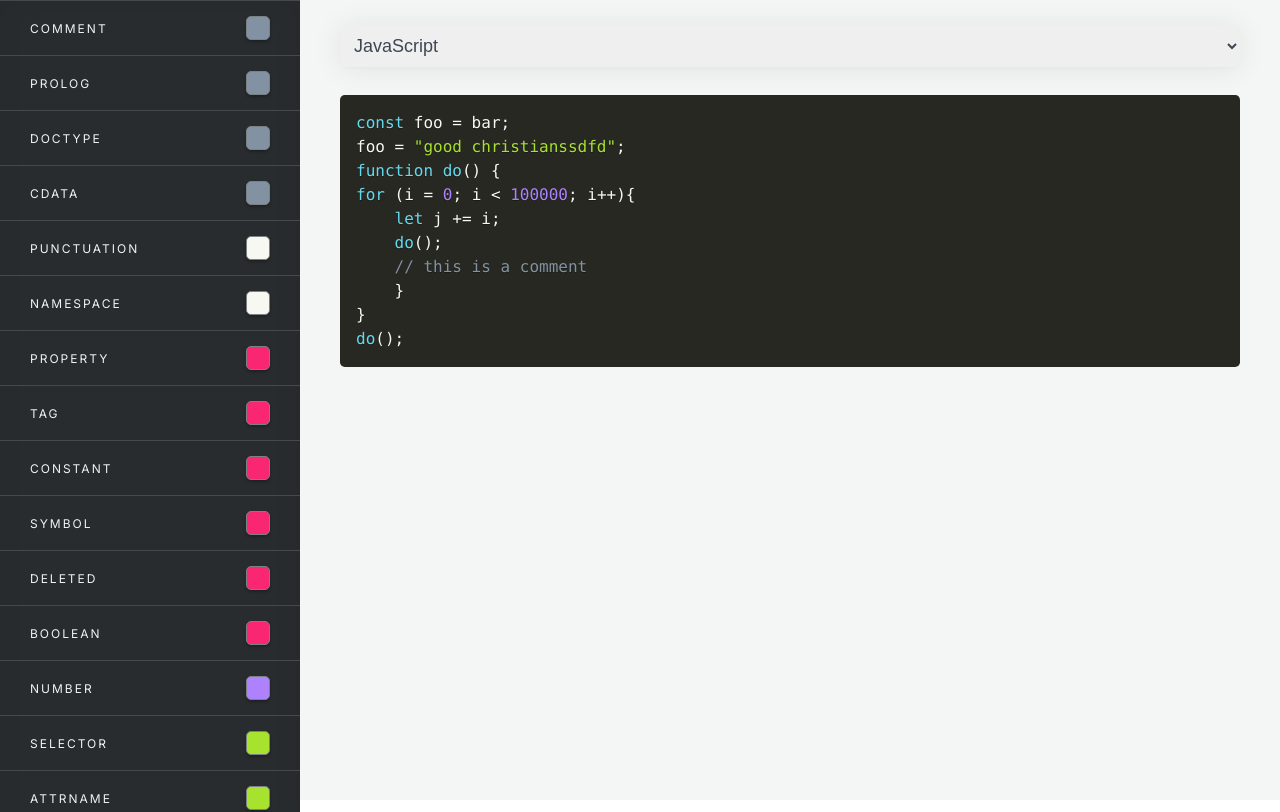
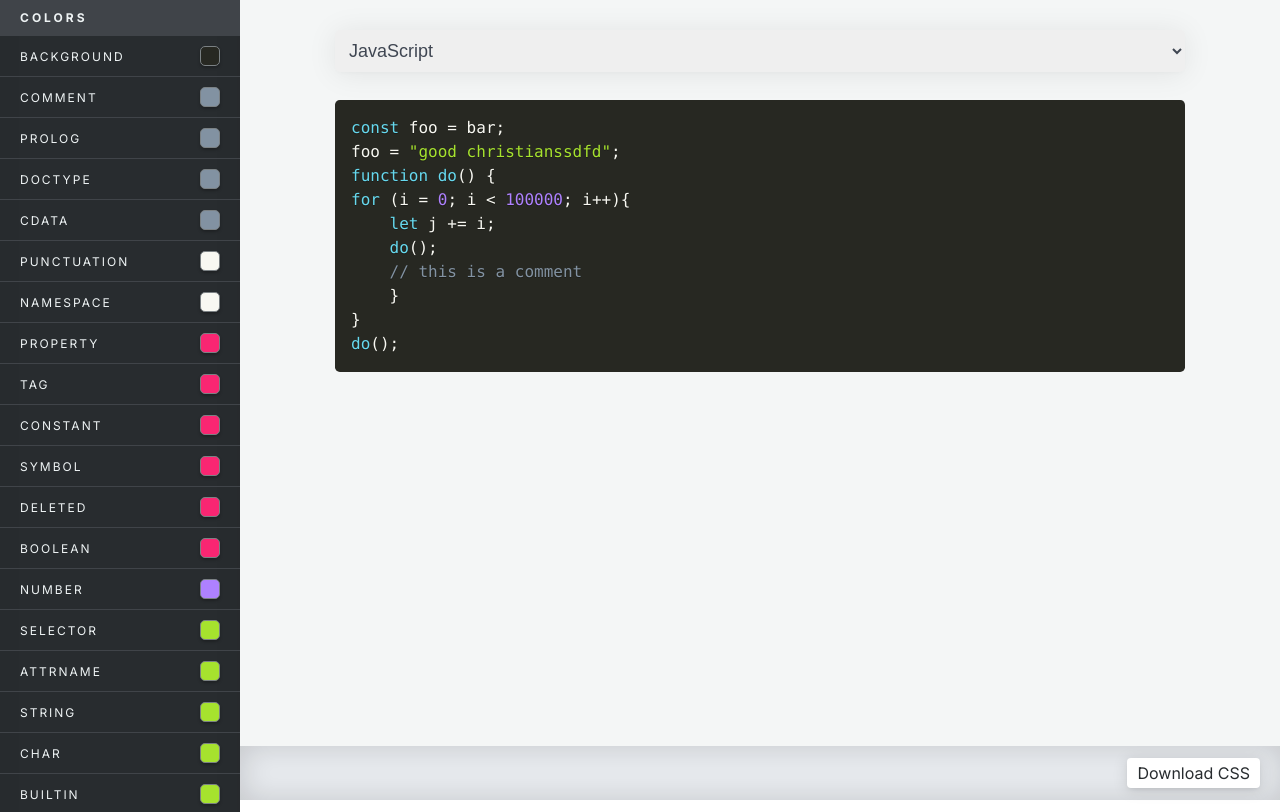
Before and after one commit to marcjfj/prism-builder, a React (Create React App) app: page / in a window 1280 px wide. Shown: the top 812 px of the page. Built offline with nearby package versions, Linux system fonts and the light colour scheme.

Commit message:
added export

```diff
--- a/src/App.jsx
+++ b/src/App.jsx
@@ -68,6 +68,17 @@ function App() {
                             </PrismWrapper>
                         </div>
                     </div>
+                    <div className="export-controls">
+                        <a
+                            href={`data:text/json;charset=utf-8,${encodeURIComponent(
+                                styleTemplate(styleConfig)
+                            )}`}
+                            className="download-link"
+                            download="refract.css"
+                        >
+                            Download CSS
+                        </a>
+                    </div>
                 </div>
             </div>
         </div>
--- a/src/App.scss
+++ b/src/App.scss
@@ -7,7 +7,7 @@ body {
 }
 .sidebar {
     width: 100%;
-    max-width: 300px;
+    max-width: 240px;
     background-color: #282c2f;
     min-height: 100vh;
     // overflow-y: auto;
@@ -15,6 +15,18 @@ body {
     position: relative;
     z-index: 25;
     box-shadow: inset -2px 0px 30px 0px rgba(0, 0, 0, 0.05);
+    .sidebar-title {
+        background: #404449;
+        margin: 0;
+        padding: 10px 20px;
+        color: #eef3f4;
+        position: sticky;
+        top: 0;
+        z-index: 20;
+        font-size: 0.75rem;
+        text-transform: uppercase;
+        letter-spacing: 3px;
+    }
 }
 .main {
     display: flex;
@@ -26,10 +38,11 @@ body {
     background-color: #f4f6f6;
     position: sticky;
     top: 0;
-    padding: 25px;
+    padding-top: 30px;
     .preview-inner {
         width: 100%;
         max-width: 900px;
+        padding: 0 25px;
     }
     .prism-wrapper {
         width: 100%;
@@ -63,8 +76,8 @@ body {
     display: flex;
     justify-content: space-between;
     position: relative;
-    border-top: 1px solid #45484d;
-    padding: 15px 30px;
+    border-top: 1px solid #404449;
+    padding: 10px 20px;
     align-items: center;
     label {
         margin-right: 10px;
@@ -75,8 +88,8 @@ body {
         letter-spacing: 2px;
     }
     .swatch {
-        height: 24px;
-        width: 24px;
+        height: 20px;
+        width: 20px;
         border: 0;
         box-shadow: 0px 2px 3px 0px rgba(0, 0, 0, 0.25);
         border-radius: 5px;
@@ -140,3 +153,24 @@ body {
     display: inline-block;
     margin-top: 10px;
 }
+
+.export-controls {
+    padding: 12px 20px;
+    background: #e7eaee;
+    position: sticky;
+    margin-top: auto;
+    width: 100%;
+    bottom: 0;
+    display: flex;
+    justify-content: flex-end;
+    box-shadow: inset 2px 0px 30px 0px rgba(0, 0, 0, 0.15);
+}
+.download-link {
+    border-radius: 4px;
+    background: #ffffff;
+    padding: 5px 10px;
+    text-decoration: none;
+    box-shadow: 0px 2px 5px -2px rgba(0, 0, 0, 0.125),
+        0px 2px 15px 0px rgba(0, 0, 0, 0.125);
+    color: #282c2f;
+}
--- a/src/components/sidebar.jsx
+++ b/src/components/sidebar.jsx
@@ -12,6 +12,7 @@ const SideBar = ({ styleConfig, setStyleConfig }) => {
     }
     return (
         <div className="sidebar">
+            <h3 className="sidebar-title">Colors</h3>
             {Object.keys(styleConfig).map((key) => (
                 <div className="input-block" key={key}>
                     <label>{key}</label>
--- a/src/utils/styleTemplate.js
+++ b/src/utils/styleTemplate.js
@@ -34,7 +34,7 @@ const styles = (styleConfig) => {
 
   :not(pre) > code[class*='language-'],
   pre[class*='language-'] {
-      background: #272822;
+      background: ${styleConfig.background.color};
   }
 
   /* Inline code */
--- a/src/utils/themes/okaidia.js
+++ b/src/utils/themes/okaidia.js
@@ -1,4 +1,8 @@
 export default {
+    background: {
+        color: '#272822',
+        colorPickerOpen: false,
+    },
     comment: {
         color: '#8292a2',
         colorPickerOpen: false,
```
Also changed, not shown: 1 other file (tests, documents, lock files or other folders).
